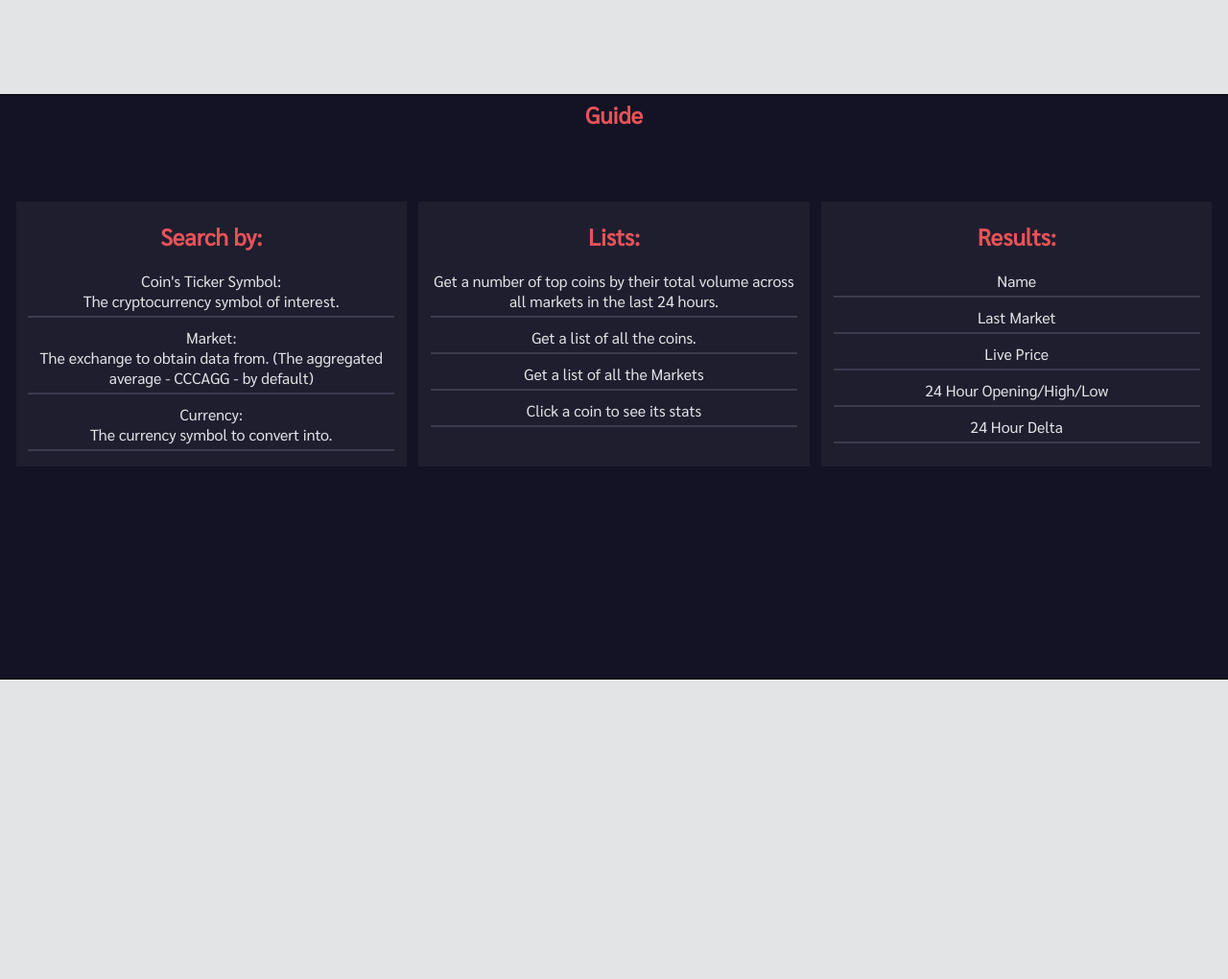
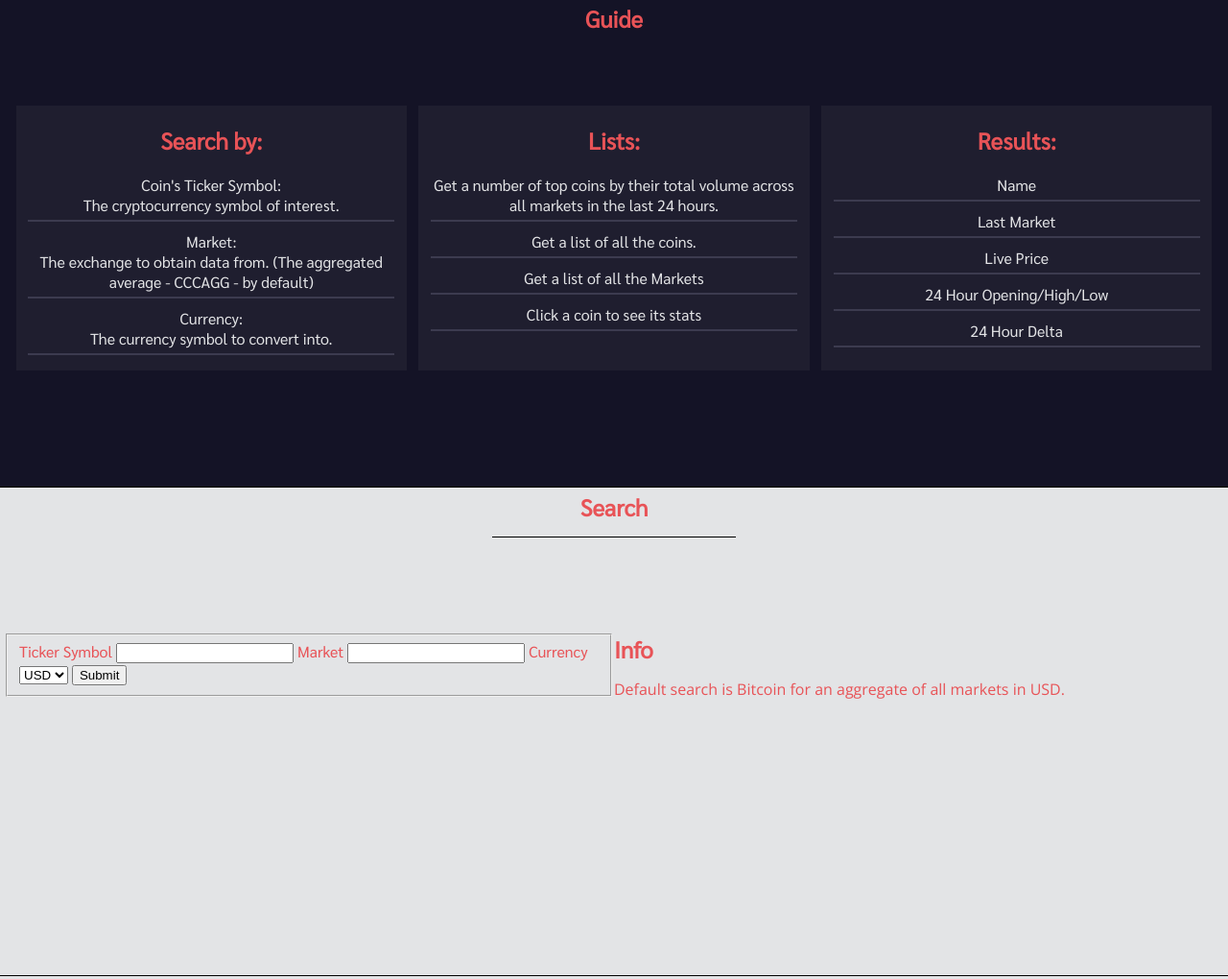
Before and after one commit to Kaleidics/Cryptocurrency-site-v2, a plain HTML site: page index.html in a window 1280 px wide. Shown: the part 1310-2330 px from the top of the page at 96% size. Drawn offline with nearby package versions, Linux system fonts and the light colour scheme.

Commit message:
update search section

```diff
--- a/index.html
+++ b/index.html
@@ -14,15 +14,22 @@
     <body>
 
         <header role="banner">
-        <ul id="navbar" class="no-scroll sticky"><a href="#"><img id="logo" src="./assets/logo.png"></a><li class="icon name"><a href="#">Simple Stats</a></li><li><a href="#" >Search</a></li><li><a href="#">Guide</a></li><li><a href="#">About</a></li></ul>
+            <ul id="navbar" class="no-scroll sticky"><a href="#"><img id="logo" src="./assets/logo.png"></a>
+                <li class="icon name"><a href="#">Simple Stats</a></li>
+                <li><a href="#">Search</a></li>
+                <li><a href="#">Guide</a></li>
+                <li><a href="#">About</a></li>
+            </ul>
         </header>
 
         <main role="main">
             <div id="particles">
                 <section class="title-block">
                     <h1>Get some Simple Stats</h1>
-            <p>All the statistics for Cryptocurrencies can be confusing for beginners. <br> Search for a Cryptocurrency. <br>Get the simple stats.</p>
-            <div class="buttons"><button class="title-btn search">Search</button><button class="title-btn guidebtn">Learn more</button></div>
+                    <p>All the statistics for Cryptocurrencies can be confusing for beginners. <br> Search for a
+                        Cryptocurrency. <br>Get the simple stats.</p>
+                    <div class="buttons"><button class="title-btn search">Search</button><button class="title-btn guidebtn">Learn
+                            more</button></div>
                 </section>
             </div>
             <section class="info-block">
@@ -31,13 +38,16 @@
                     <div class="summary-inner">
                         <div class="description">
                             <p>
-                    Cryptocurrencies have emerged in recent years as a hot topic. Even appearing in daily morning shows as a sort of get-rich-quick
-                    plan.<br> <br>Which have led many to ask, why are cryptocurrencies worth anything? Cryptocurrencies like Bitcoin are a
-                    digital dencentralized currency, existing only as computer code, open-source and uncontrolled by any corporation or
-                    government.<br> <br>That explanation probably doesn't answer why Cryptocurrencies are worth money. But, how does any money have
-                    value? Simply, like any traded currency, for example the Dollar Bill or the Euro, Cryptocurrencies have value because people believe it
-                    has value.<br> <br>Simple Stats helps to provide a basic overview of the value of Cryptocurrencies, which can be daunting to
-                    most people.
+                                Cryptocurrencies have emerged in recent years as a hot topic. Even appearing in daily
+                                morning shows as a sort of get-rich-quick plan.
+                                <br> <br>Which have led many to ask, why are cryptocurrencies worth anything?
+                                Cryptocurrencies like Bitcoin are a digital dencentralized currency, existing only as
+                                computer code, open-source and uncontrolled by any corporation or government.
+                                <br> <br>That explanation probably doesn't answer why Cryptocurrencies are worth money.
+                                But, how does any money have value? Simply, like any traded currency, for example the
+                                Dollar Bill or the Euro, Cryptocurrencies have value because
+                                people believe it has value.<br> <br>Simple Stats helps to provide a basic overview of the
+                                value of Cryptocurrencies, which can be daunting to most people.
                                 <!-- <img class="description-image" src="assets/info-image.jpg"> -->
                             </p>
                         </div>
@@ -47,15 +57,65 @@
             <section id="guide" class="info-block guide">
                 <h2 class="section-header">Guide</h2>
                 <div class="guide-inner">
-            <div class="guide-inner-box"><div><h2 class="guide-sections">Search by:</h2><ul class="guide-sections-list"><li>Coin's Ticker Symbol: <br>The cryptocurrency symbol of interest.</li><li>Market: <br>The exchange to obtain data from. (The aggregated average - CCCAGG - by default)</li><li>Currency: <br> The currency symbol to convert into.</li></ul></div></div>
-            <div class="guide-inner-box"><h2 class="guide-sections">Lists:</h2><ul class="guide-sections-list"><li>Get a number of top coins by their total volume across all markets in the last 24 hours.</li><li>Get a list of all the coins.</li><li>Get a list of all the Markets</li><li>Click a coin to see its stats</li></div>
-            <div class="guide-inner-box"><h2 class="guide-sections">Results:</h2><ul class="guide-sections-list"><li>Name</li><li>Last Market</li><li>Live Price</li><li>24 Hour Opening/High/Low</li><li>24 Hour Delta</li></div>
+                    <div class="guide-inner-box">
+                        <div>
+                            <h2 class="guide-sections">Search by:</h2>
+                            <ul class="guide-sections-list">
+                                <li>Coin's Ticker Symbol: <br>The cryptocurrency symbol of interest.</li>
+                                <li>Market: <br>The exchange to obtain data from. (The aggregated average - CCCAGG - by
+                                    default)</li>
+                                <li>Currency: <br> The currency symbol to convert into.</li>
+                            </ul>
+                        </div>
+                    </div>
+                    <div class="guide-inner-box">
+                        <h2 class="guide-sections">Lists:</h2>
+                        <ul class="guide-sections-list">
+                            <li>Get a number of top coins by their total volume across all markets in the last 24 hours.</li>
+                            <li>Get a list of all the coins.</li>
+                            <li>Get a list of all the Markets</li>
+                            <li>Click a coin to see its stats</li>
+                    </div>
+                    <div class="guide-inner-box">
+                        <h2 class="guide-sections">Results:</h2>
+                        <ul class="guide-sections-list">
+                            <li>Name</li>
+                            <li>Last Market</li>
+                            <li>Live Price</li>
+                            <li>24 Hour Opening/High/Low</li>
+                            <li>24 Hour Delta</li>
+                    </div>
+                </div>
+            </section>
+
+            <section class="info-block">
+                <h2 class="title">Search</h3>
+                    <div id="search-section">
+                <div id="item1">
+                <form id="search-form" role="form">
+                    <fieldset id="search-fieldset">
+                        <label for="ticker">Ticker Symbol</label>
+                        <input type="text" name="ticker">
+                        <label for="market">Market</label>
+                        <input type="text" name="market">
+                        <label for="exchange">Currency</label>
+                        <select name="exchange">
+                            <option value="USD">USD</option>
+                            <option value="EUR">EUR</option>
+                            <option value="JPY">JPY</option>
+                        </select>
+                        <input type="submit">
+                    </fieldset>
+                </form>
+                </div>
+                <div id="item2">
+                    <h2>Info</h2>
+                    <p>Default search is Bitcoin for an aggregate of all markets in USD.</p>
+                </div>
                 </div>
             </section>
 
 
-
-        <section class="info-block"></section>
             <section class="info-block"></section>
         </main>
 
--- a/style.css
+++ b/style.css
@@ -95,7 +95,7 @@ body {
 .title-btn {
     margin: 20px;
     padding: 15px 20px;
-    border-radius: 5px;
+    border-radius: 3px;
     color: white;
 }
 
@@ -120,7 +120,7 @@ body {
 .info-block {
     background-color: rgb(227, 228, 230);
     color:rgba(232, 83, 87);
-    height: 600px;
+    height: 500px;
     border-bottom: 1px solid black;
     padding: 4px;
 
@@ -195,3 +195,33 @@ p {
     padding-bottom: 5px;
     margin-bottom: 10px;
 }
+
+
+#search-section {
+    display: flex;
+}
+
+#item1 {
+    width: 50%
+}
+
+#item2 {
+    width: 50%
+}
+
+.title {
+    display: flex;
+    justify-content: center;
+    margin: 0 auto;
+    text-align: center;
+    padding-bottom: 15px;
+    margin-bottom: 100px;
+    width: 20%;
+    border-bottom: 1px solid black;
+}
+
+#item2 * {
+    margin: 0;
+    padding-bottom: 15px;
+    /* text-align: center; */
+}
```
Lines whose indentation alone changed are shown as unchanged.
